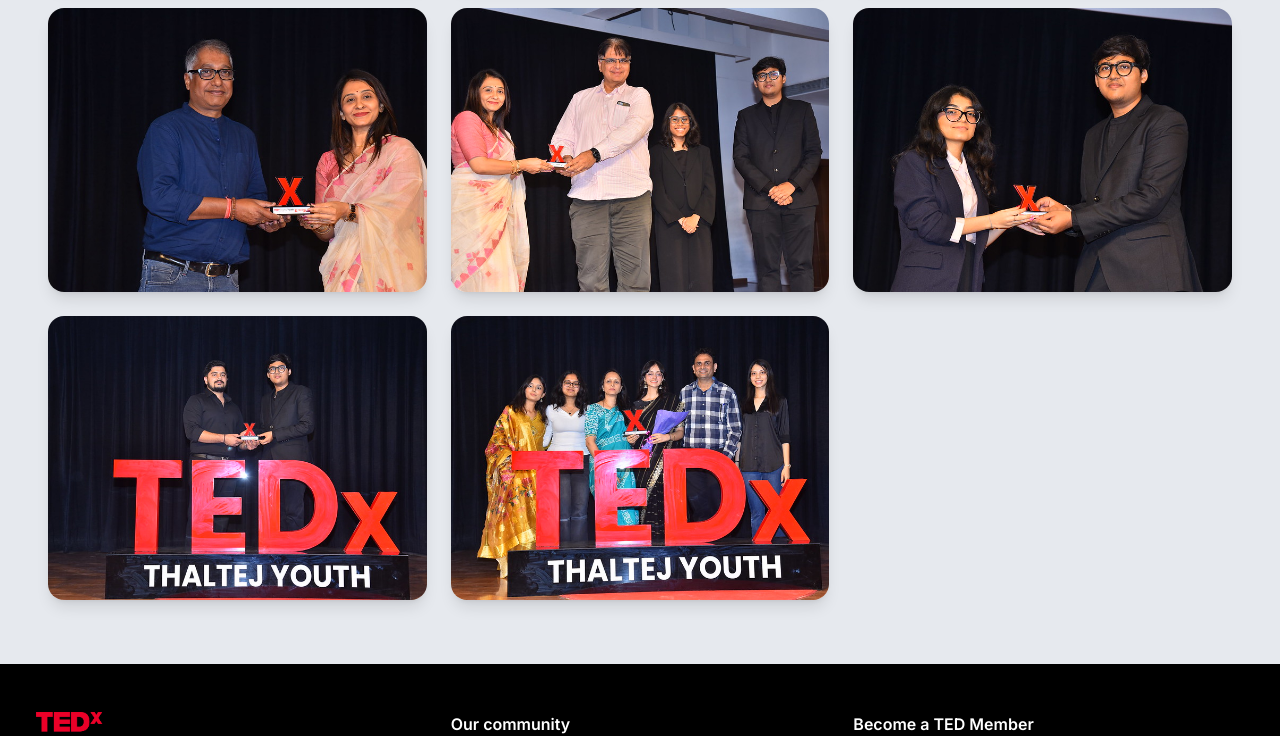
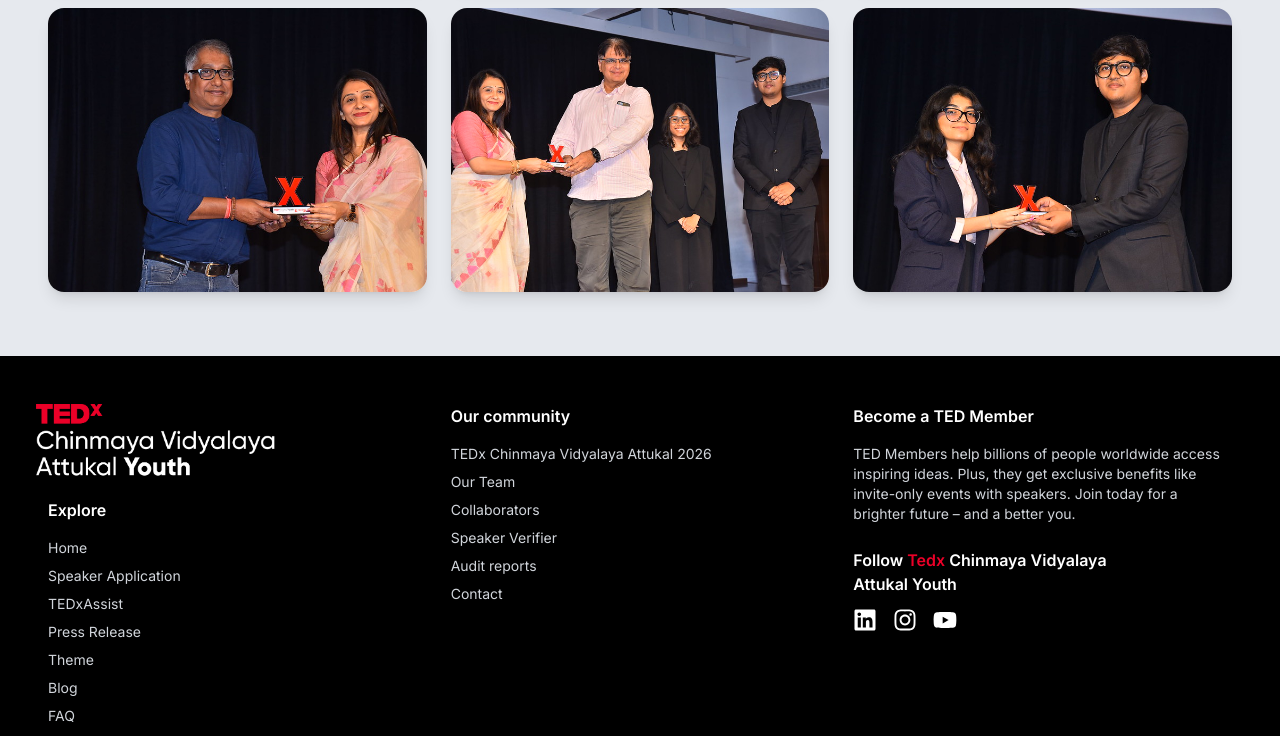
Before and after one commit to techosatechnical/tedx, a Next.js app: page /gallery in a window 1280 px wide. Shown: the part 1392-2128 px from the top of the page. Built offline with nearby package versions, Linux system fonts and the light colour scheme.

Commit message:
deployment error fix

```diff
--- a/src/app/gallery/page.tsx
+++ b/src/app/gallery/page.tsx
@@ -13,8 +13,6 @@
   "/gallery/1753877566751-54591295034_4573ee0e56_c.jpg",
   "/gallery/1753877538865-54591101656_d1c7985f64_c.jpg",
   "/gallery/1753877522550-54590222992_a9e8081b3c_c.jpg",
-  "/gallery/1753877466441-54591414100_4ba46a1ab3_c (1).jpg",
-  "/gallery/1753877448377-54591292509_7b05d26b24_c.jpg"
 ];
 
 export default function GalleryPage() {
--- a/src/app/speakers/page.tsx
+++ b/src/app/speakers/page.tsx
@@ -33,7 +33,7 @@
   }
 ];
 
-const SpeakerCard = ({ speaker }: { speaker: any }) => {
+const SpeakerCard = ({ speaker }: { speaker: { id: number; name: string; designation: string; bio: string; fullBio: string; image: any } }) => {
   const [expanded, setExpanded] = useState(false);
 
   return (
--- a/src/app/theme/page.tsx
+++ b/src/app/theme/page.tsx
@@ -1,7 +1,6 @@
 import React from 'react';
 import Image from 'next/image';
 import { Globe, Sparkles, MessageCircle, Users } from 'lucide-react';
-import img1 from '../../assets/img1.jpg';
 import theme from '../../assets/theme.png';
 
 export default function ThemePage() {
```
